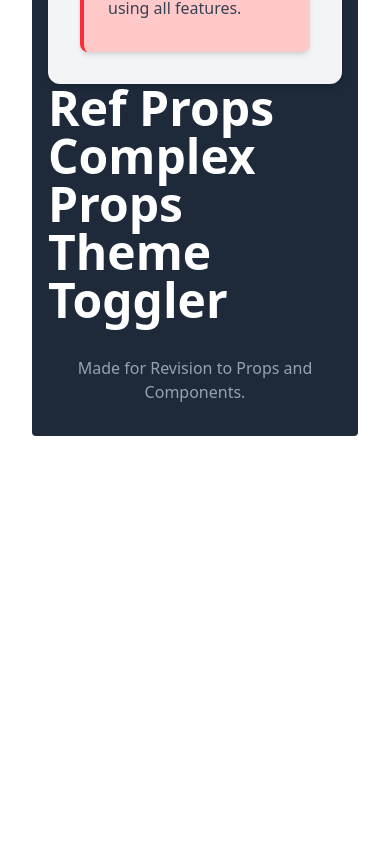
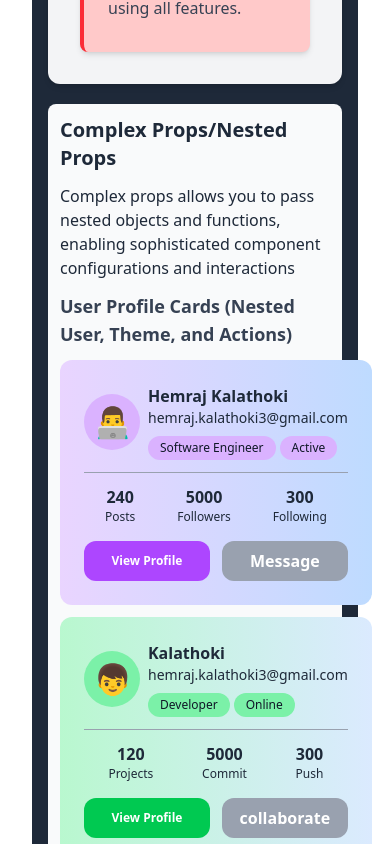
Before and after one commit to HemrajKalathoki/ReactLearningWithRevision, a React (Vite) app: page / in a window 390 px wide. Shown: the part 4740-5584 px from the top of the page. Before the commit the page ends 5192 px from the top, so only its background shows below. Built offline with nearby package versions, Linux system fonts and the light colour scheme.

Commit message:
Complete complex props with array object with responsive dynamic card

```diff
--- a/src/projects/propsAndComponents/PropsAndComponents.jsx
+++ b/src/projects/propsAndComponents/PropsAndComponents.jsx
@@ -96,15 +96,13 @@ function PropsAndComponentsContent() {
 
         <div className="space-y-8">
           <div id="basic" className="scroll-mt-200">
-            <RefProps />
+            <ComplexProps />
           </div>
         </div>
 
-
-
         <div className="space-y-8">
           <div id="basic" className="scroll-mt-200">
-            <ComplexProps />
+            <RefProps />
           </div>
         </div>
 
--- a/src/projects/propsAndComponents/components/ComplexProps.jsx
+++ b/src/projects/propsAndComponents/components/ComplexProps.jsx
@@ -1,11 +1,169 @@
-import React from 'react'
+import {useState} from "react";
+
+function UserProfileCard({ user, theme, actions }) {
+  return (
+    <div
+      className={`p-6 rounded-xl mt-3 lg:mt-5 ${theme.backgroundColor} ${theme.textColor}`}
+    >
+      <div className="flex items-center space-x-2 lg:space-x-4">
+        <span
+          className={`${theme.avatarBg} w-14 h-14 md:w-16 md:h-16 rounded-full flex items-center justify-center text-3xl md:text-4xl`}
+        >
+          {user.avatar}
+        </span>
+        <div className="flex flex-col">
+          <span className="text-md lg:text-lg font-bold ">{user.name}</span>
+          <span className="block text-sm lg:text-md">{user.email}</span>
+          <div className="flex gap-1 mt-2">
+            <span
+              className={`${theme.badgeBg} px-3 py-1 rounded-full text-xs lg:text-md text-gray-900`}
+            >
+              {user.role}
+            </span>
+            <span
+              className={`${theme.badgeBg} px-3 py-1 rounded-full text-xs lg:text-md text-gray-900`}
+            >
+              {user.status}
+            </span>
+          </div>
+        </div>
+      </div>
+
+      <hr className="my-3 text-gray-400" />
+
+      {user.stats && (
+        <div className="flex justify-around text-center">
+          {Object.entries(user.stats).map(([key, value]) => (
+            <div key={key} className="">
+              <div className="text-md lg:text-2xl font-bold">
+                {value}
+              </div>
+              <div className="capitalize text-xs lg:text-sm">{key}</div>
+            </div>
+          ))}
+        </div>
+      )}
+
+        {actions && (
+          <div className="flex gap-3 mt-4 justify-between">
+            <button
+              onClick={actions.primary.onClick }
+              className={`${actions.primary.className} w-full transition-all duration-500 cursor-pointer scale-100 hover:scale-101 text-xs lg:text-lg`}
+            >
+              {actions.primary.label}
+            </button>
+            <button
+              onClick={actions.secondary.onClick}
+              className={`${actions.secondary.className} w-full transition-all duration-500 cursor-pointer scale-100 hover:scale-101`}
+            >
+              {actions.secondary.label}
+            </button>
+          </div> ) }
+    </div>
+  );
+}
 
 function ComplexProps() {
+  const [message, setMessage] = useState("");
+  const users = [
+    {
+      user: {
+        name: "Hemraj Kalathoki",
+        email: "hemraj.kalathoki3@gmail.com",
+        avatar: "👨‍💻",
+        role: "Software Engineer",
+        status: "Active",
+        stats: {
+          posts: 240,
+          followers: 5000,
+          following: 300,
+        },
+      },
+
+      theme: {
+        backgroundColor: "bg-gradient-to-r from-purple-200 to-blue-200",
+        textColor: "text-gray-800",
+        avatarBg: "bg-purple-300",
+        badgeBg: "bg-purple-300",
+      },
+
+      actions: {
+        primary: {
+          label: "View Profile",
+          onClick: () => setMessage("Viewed Profile"),
+          className:
+            "bg-purple-500 hover:bg-purple-600 text-white font-bold py-2 px-4 rounded-xl",
+        },
+
+        secondary: {
+          label: "Message",
+          onClick: () => setMessage("Message"),
+          className:
+            "bg-gray-400 hover:bg-gray-500 text-white font-bold py-2 px-4 rounded-xl",
+        },
+      },
+    },
+
+    {
+      user: {
+        name: "Kalathoki",
+        email: "hemraj.kalathoki3@gmail.com",
+        avatar: "👦",
+        role: "Developer",
+        status: "Online",
+        stats: {
+          projects: 120,
+          commit: 5000,
+          push: 300,
+        },
+      },
+
+      theme: {
+        backgroundColor: "bg-gradient-to-r from-green-200 to-blue-100",
+        textColor: "text-gray-800",
+        avatarBg: "bg-green-300",
+        badgeBg: "bg-green-300",
+      },
+
+      actions: {
+        primary: {
+          label: "View Profile",
+          onClick: () => setMessage("Viewed Profile"),
+          className:
+            "bg-green-500 hover:bg-green-600 text-white font-bold py-2 px-4 rounded-xl",
+        },
+
+        secondary: {
+          label: "collaborate",
+          onClick: () => setMessage("collaborate"),
+          className:
+            "bg-gray-400 hover:bg-gray-500 text-white font-bold py-2 px-4 rounded-xl",
+        },
+      },
+    },
+  ];
+
   return (
-    <div>
-      <h1 className='text-white text-5xl font-bold'>Complex Props</h1>
-    </div>
-  )
+    <section className="bg-gray-50 p-3 lg:p-8 mt-5 rounded-lg">
+      <h1 className="text-gray-800 text-xl lg:text-4xl font-bold">
+        Complex Props/Nested Props
+      </h1>
+      <h3 className="mt-3 text-gray-800">
+        Complex props allows you to pass nested objects and functions, enabling
+        sophisticated component configurations and interactions
+      </h3>
+      <div>
+        <h3 className="mt-3 text-gray-700 font-bold text-lg">
+          User Profile Cards (Nested User, Theme, and Actions)
+        </h3>
+        <div className="grid lg:grid-cols-2 lg:gap-3">
+          {users.map((userData, index) => (
+            <UserProfileCard key={index} {...userData} />
+          ))}
+        </div>
+      </div>
+    </section>
+  );
 }
 
-export default ComplexProps
+export default ComplexProps;
```
